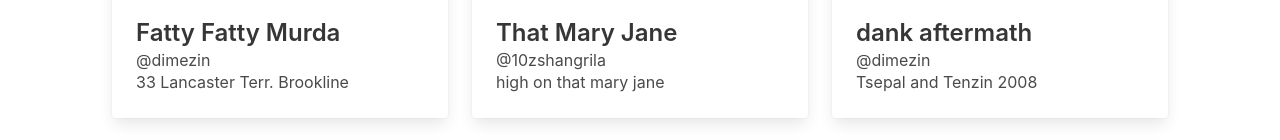
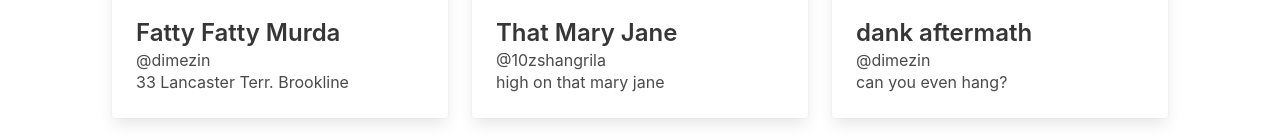
Before and after one commit to tencho992/react-practice-cards, a React (Create React App) app: page / in a window 1280 px wide. Shown: the part 473-613 px from the top of the page. Built offline with nearby package versions, Linux system fonts and the light colour scheme.

Commit message:
update desc.

```diff
--- a/src/App.js
+++ b/src/App.js
@@ -46,7 +46,7 @@ function App() {
                                 name= 'dank aftermath'
                                 handle= '@dimezin'
                                 image= {image2}
-                                description = 'Tsepal and Tenzin 2008'
+                                description = 'can you even hang?'
                                 />
                         </div>
                     </div>
```
